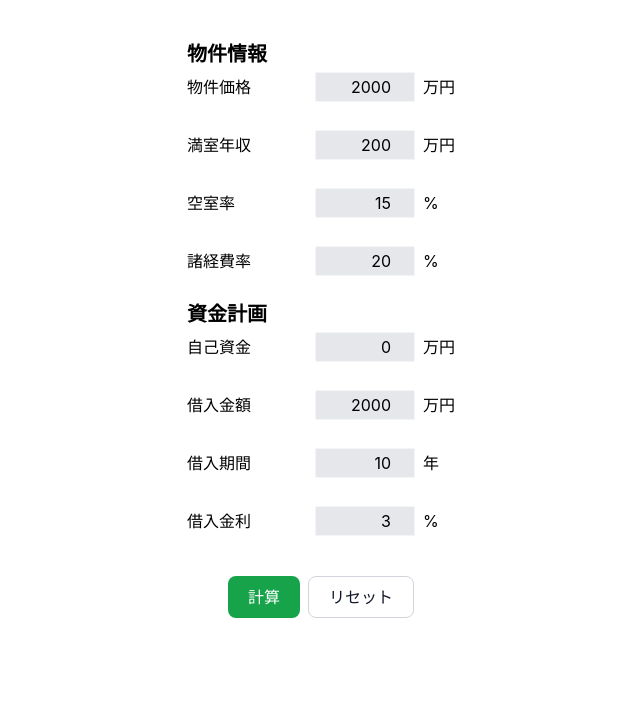
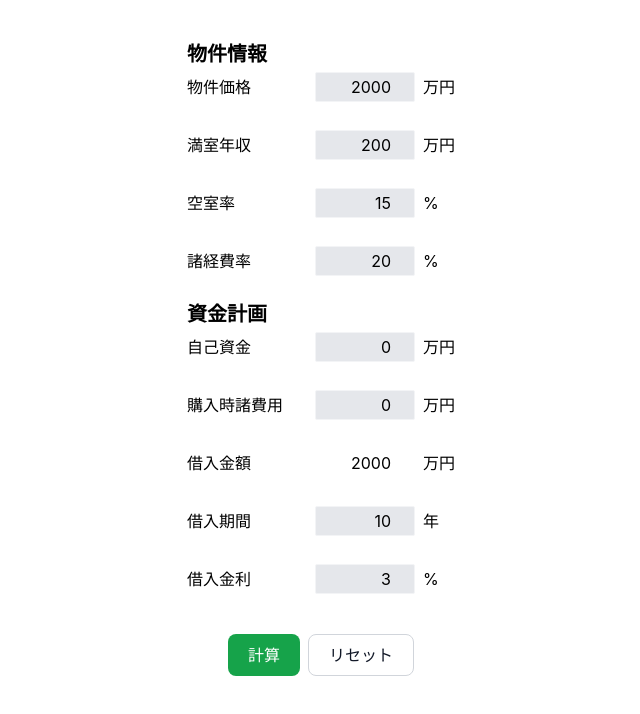
Before and after one commit to tiarafudousan/tiarafudousan.github.io, a React (Create React App) app in the folder app/: page / in a window 1280 px wide. Shown: the top 714 px of the page, without its empty margins (319-959 px from the left). Built offline with nearby package versions, Linux system fonts and the light colour scheme.

Commit message:
form - purchase cost

```diff
--- a/app/src/components/Form.tsx
+++ b/app/src/components/Form.tsx
@@ -1,5 +1,5 @@
 import React, { useState } from "react"
-import { Inputs, Errors, validate } from "../lib/form"
+import { Inputs, Errors, calculateLoan, validate } from "../lib/form"
 import Input from "./Input"
 
 const INPUTS: Inputs<string> = {
@@ -8,6 +8,7 @@ const INPUTS: Inputs<string> = {
     vacancy_rate: "15",
     running_cost_rate: "20",
     cash: "0",
+    purchase_cost: "0",
     loan: "2000",
     years: "10",
     interest_rate: "3",
@@ -23,10 +24,19 @@ const Form: React.FC<Props> = ({ onSubmit, onReset }) => {
     const [errors, setErrors] = useState<Errors>({})
 
     function onChange(name: string, value: string) {
-    setInputs((inputs) => ({
+        setInputs((inputs) => {
+            const newInputs = {
                 ...inputs,
                 [name]: value,
-    }))
+            }
+
+            const loan = calculateLoan(newInputs)
+
+            return {
+                ...newInputs,
+                loan: loan != null ? loan.toString() : "",
+            }
+        })
     }
 
     function _onSubmit(
@@ -53,6 +63,7 @@ const Form: React.FC<Props> = ({ onSubmit, onReset }) => {
         setErrors({})
         onReset()
     }
+
     return (
         <form onSubmit={_onSubmit}>
             <h1 className="text-xl font-bold">物件情報</h1>
@@ -99,12 +110,20 @@ const Form: React.FC<Props> = ({ onSubmit, onReset }) => {
                 error={errors?.cash}
             />
             <Input
+                label="購入時諸費用"
+                unit="万円"
+                name="purchase_cost"
+                value={inputs.purchase_cost}
+                onChange={onChange}
+                error={errors?.purchase_cost}
+            />
+            <Input
                 label="借入金額"
                 unit="万円"
                 name="loan"
                 value={inputs.loan}
-        onChange={onChange}
-        error={errors?.loan}
+                error=""
+                disabled={true}
             />
             <Input
                 label="借入期間"
--- a/app/src/components/Input.tsx
+++ b/app/src/components/Input.tsx
@@ -13,8 +13,9 @@ interface Props {
     step?: number
     name: string
     value: string
-  onChange: (name: string, value: string) => void
+    onChange?: (name: string, value: string) => void
     error?: string
+    disabled?: boolean
 }
 
 const Input: React.FC<Props> = ({
@@ -25,9 +26,12 @@ const Input: React.FC<Props> = ({
     value,
     onChange,
     error,
+    disabled,
 }) => {
     function _onChange(e: React.ChangeEvent<HTMLInputElement>) {
+        if (onChange) {
             onChange(name, e.target.value)
+        }
     }
 
     return (
@@ -36,7 +40,7 @@ const Input: React.FC<Props> = ({
                 <label className="w-[120px] mr-2">{label}</label>
                 <input
                     className={append(
-            "w-[100px] px-2 py-0.5 text-right bg-gray-200 border border-gray-100 focus:outline-none focus:ring focus:ring-blue-200 rounded-sm",
+                        "w-[100px] px-2 py-0.5 text-right bg-gray-200 disabled:bg-white disabled:border-white border border-gray-100 focus:outline-none focus:ring focus:ring-blue-200 rounded-sm",
                         "bg-red-100 border-red-200",
                         !!error
                     )}
@@ -45,6 +49,7 @@ const Input: React.FC<Props> = ({
                     step={step}
                     value={value}
                     onChange={_onChange}
+                    disabled={disabled}
                 />
                 <div className="ml-2">{unit}</div>
             </div>
--- a/app/src/lib/form.ts
+++ b/app/src/lib/form.ts
@@ -4,6 +4,7 @@ export interface Inputs<a> {
     vacancy_rate: a
     running_cost_rate: a
     cash: a
+    purchase_cost: a
     loan: a
     years: a
     interest_rate: a
@@ -15,7 +16,7 @@ export interface Errors {
     vacancy_rate?: string
     running_cost_rate?: string
     cash?: string
-  loan?: string
+    purchase_cost?: string
     years?: string
     interest_rate?: string
 }
@@ -49,6 +50,7 @@ export function validate(
         vacancy_rate: 0,
         running_cost_rate: 0,
         cash: 0,
+        purchase_cost: 0,
         loan: 0,
         years: 0,
         interest_rate: 0,
@@ -80,7 +82,12 @@ export function validate(
         }
     }
     {
-    const [error, value] = validateNum(inputs.running_cost_rate, false, 0, 100)
+        const [error, value] = validateNum(
+            inputs.running_cost_rate,
+            false,
+            0,
+            100
+        )
         if (error) {
             errors.running_cost_rate = error
         } else {
@@ -96,11 +103,11 @@ export function validate(
         }
     }
     {
-    const [error, value] = validateNum(inputs.loan)
+        const [error, value] = validateNum(inputs.purchase_cost)
         if (error) {
-      errors.loan = error
+            errors.purchase_cost = error
         } else {
-      values.loan = value
+            values.purchase_cost = value
         }
     }
     {
@@ -120,9 +127,14 @@ export function validate(
         }
     }
 
-  // loan + cash >= property price
-  if (!(values.loan + values.cash >= values.property_price)) {
-    errors.loan = "自己資金 + 借入金額 < 物件価格"
+    if (!errors.property_price && !errors.cash && !errors.purchase_cost) {
+        const loan = calculateLoan(inputs)
+        if (loan != null) {
+            values.loan = loan
+            if (values.loan < 0) {
+                errors.cash = "自己資金 > 物件価格 + 購入時諸費用"
+            }
+        }
     }
 
     // if loan > 0 then years > 0
@@ -132,3 +144,17 @@ export function validate(
 
     return [Object.keys(errors).length > 0 ? errors : null, values]
 }
+
+export function calculateLoan(args: {
+    property_price: string
+    purchase_cost: string
+    cash: string
+}): number | null {
+    const property_price = parseInt(args.property_price)
+    const purchase_cost = parseInt(args.purchase_cost)
+    const cash = parseInt(args.cash)
+
+    const loan = property_price + purchase_cost - cash
+
+    return isNaN(loan) ? null : loan
+}
```
Lines whose indentation alone changed are shown as unchanged.
